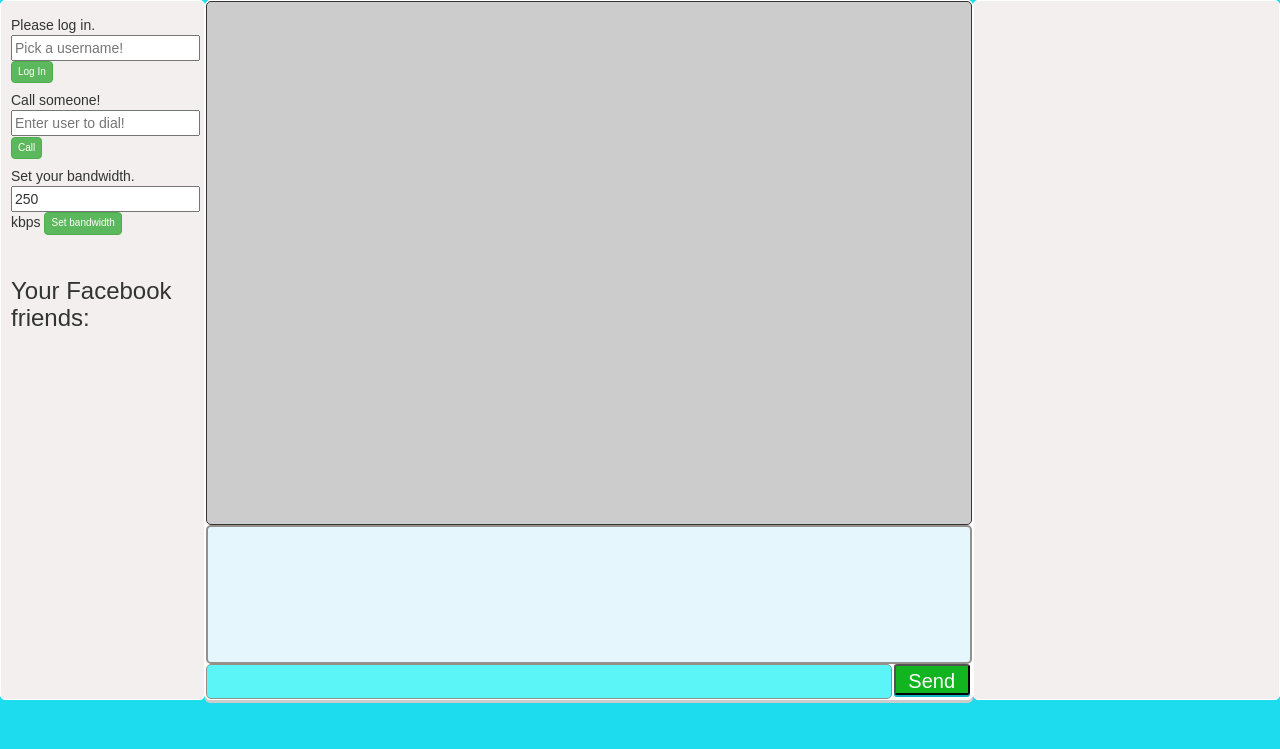
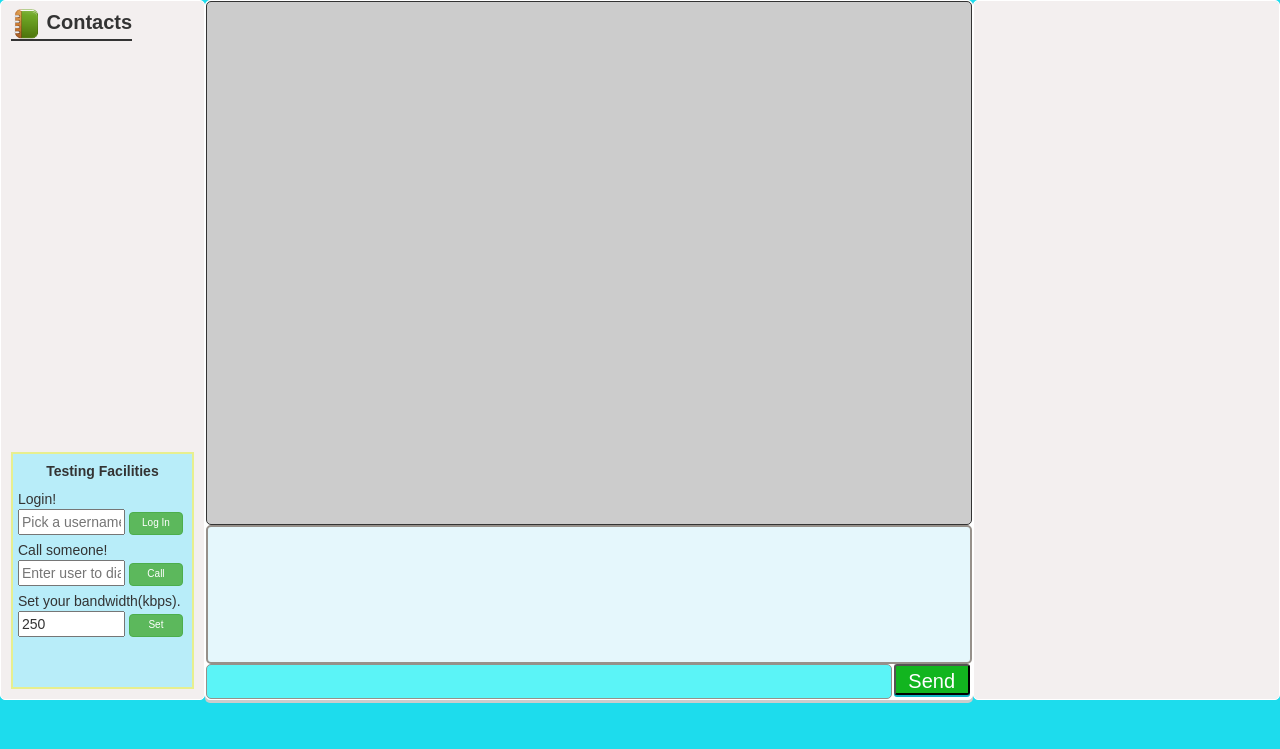
Before and after one commit to PriyankitSingh/VideoChat750, a plain HTML site: page index.html in a window 1280 px wide. Shown: the part 51-800 px from the top of the page. Drawn offline with nearby package versions, Linux system fonts and the light colour scheme.

Commit message:
style the testing tools, markers will use this

```diff
--- a/css/grid.css
+++ b/css/grid.css
@@ -10,11 +10,6 @@ body {
     font-family: Arial, Helvetica, sans-serif;
 }
 
-form {
-    padding-bottom: 2%;
-    padding-top: 2%;
-
-}
 
 a {
     color: #006699;
@@ -309,7 +304,7 @@ a {
 }
 
 .inCall button {
-  width: 60px;
+  width: 100px;
   margin: 5px;
   padding: 10px 10px 10px 10px;
   text-align: center;
@@ -317,15 +312,59 @@ a {
   border: solid 2px white;
   z-index: 1;
   background:#111;
-  opacity: 0.5;
+  opacity: 0.3;
   border-radius: 25%;
 }
 
 .inCall button:hover {
   background:#112;
+  border: solid 3px #10ef5b;
   opacity: 1;
 }
 
+.inCall button:focus {
+  outline: none;
+}
 .mainVideo:hover .inCall {
   opacity: 1;
 }
+
+.login h3{
+    position: absolute;
+    font-weight: bold;
+    font-size:  20px;
+    top: 40px;
+    border-bottom: 2px solid #333;
+}
+.login h3 img{
+    width: 30px;
+    height: 30px;
+}
+
+.login .testTools{
+    position: relative;
+    width: 100%;
+    height: 35%;
+    top: 65%;
+    border: 2px solid #e7ef8f;
+    background: #b8edf9;
+}
+
+.login .testTools h4{
+    font-size: 14px;
+    text-align: center;
+    font-weight: bold;
+}
+.login .testTools form{
+    width: 100%;
+    margin: 5px;
+}
+.login .testTools form input[type="text"]{
+    position: relative;
+    width: 60%;
+}
+
+.login .testTools form input[type="submit"]{
+    position: relative;
+    width: 30%;
+}
--- a/index.html
+++ b/index.html
@@ -22,26 +22,29 @@
 		 <div class="grid">
 
 	    	<div class="login">
+	          	<h3> <img src="icons/contacts.png">  Contacts</h3>
+	       	 	<div id="friends-container" class="sidebar"></div>
 
+	       		<!-- TODO: need to remove one (or both) of the forms -->
+				<div class = "testTools">
+					<h4>Testing Facilities</h4>
 					<div id="status"></div>
-	       		<!-- TODO: need to remove one (or both) of the forms -->
-				<form name="loginForm" id="login" action="#" onsubmit="return login(this);">Please log in.
+					<form name="loginForm" id="login" action="#" onsubmit="return login(this);">Login!<br>
 					    <input type="text" name="username" id="username" placeholder="Pick a username!" />
 					    <input type="submit" class="btn btn-success" name="login_submit" value="Log In">
 					</form>
 
-				<form name="callForm" id="call" action="#" onsubmit="return makeCall(this);">Call someone!
+					<form name="callForm" id="call" action="#" onsubmit="return makeCall(this);">Call someone!<br>
 						<input type="text" name="number" placeholder="Enter user to dial!" />
 						<input type="submit" class="btn btn-success" value="Call"/>
 					</form>
 
 					<!-- This is for testing, might replace with something else later -->
-				<form name="TestBandwidth" id="bandwidthForm" action ="#" onsubmit="setBandwidth(this)">Set your bandwidth.
-				    <input type="text" name="bandwidth" id= "bandwidth" value="250"> kbps
-				    <input type="submit" class="btn btn-success" value="Set bandwidth" >
+					<form name="TestBandwidth" id="bandwidthForm" action ="#" onsubmit="setBandwidth(this)">Set your bandwidth(kbps).<br>
+					    <input type="text" name="bandwidth" id= "bandwidth" value="250">
+					    <input type="submit" class="btn btn-success" value="Set" >
 					</form>
-	      		<br><h3>Your Facebook friends:</h3><br>
-	       		<div id="friends-container" class="sidebar"></div>
+				</div>
 			</div>
 
 			<!--Chat box -->
```
Also changed, not shown: icons/contacts.png (added). Lines whose indentation alone changed are shown as unchanged.
